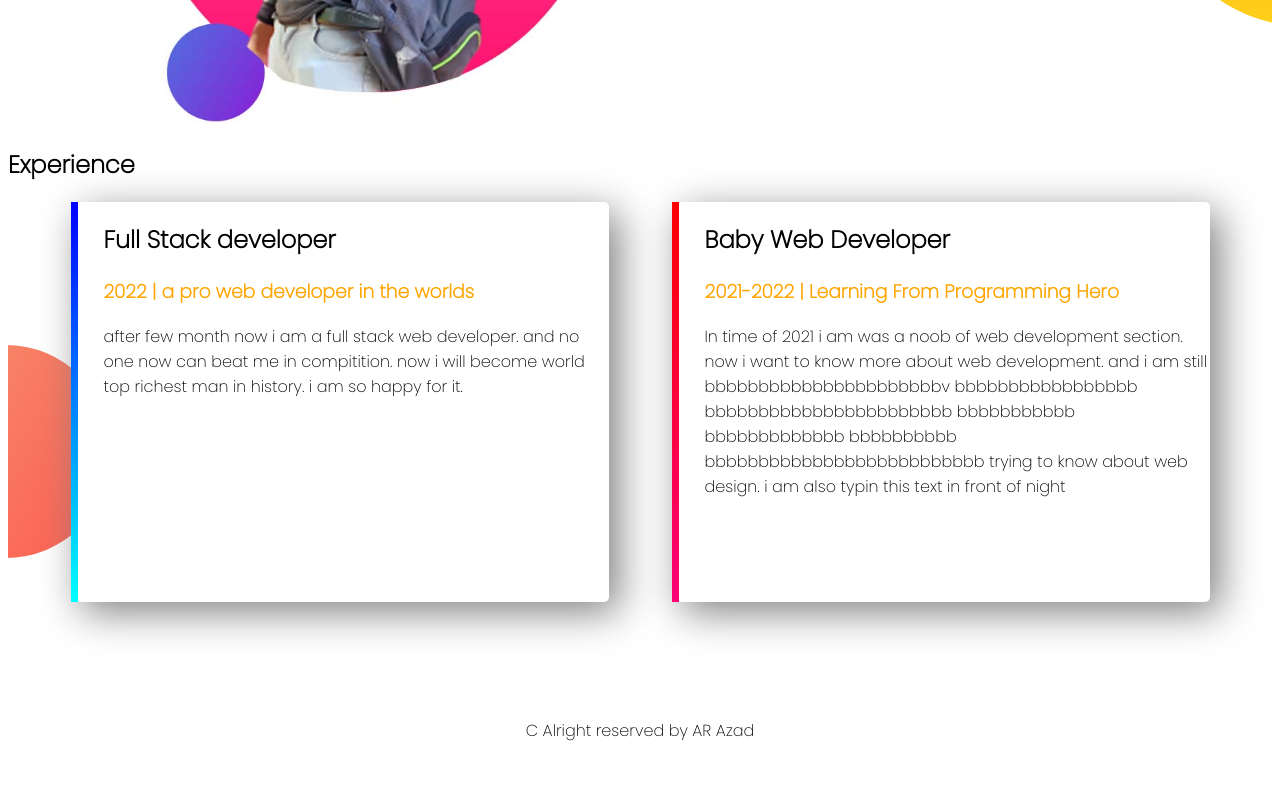
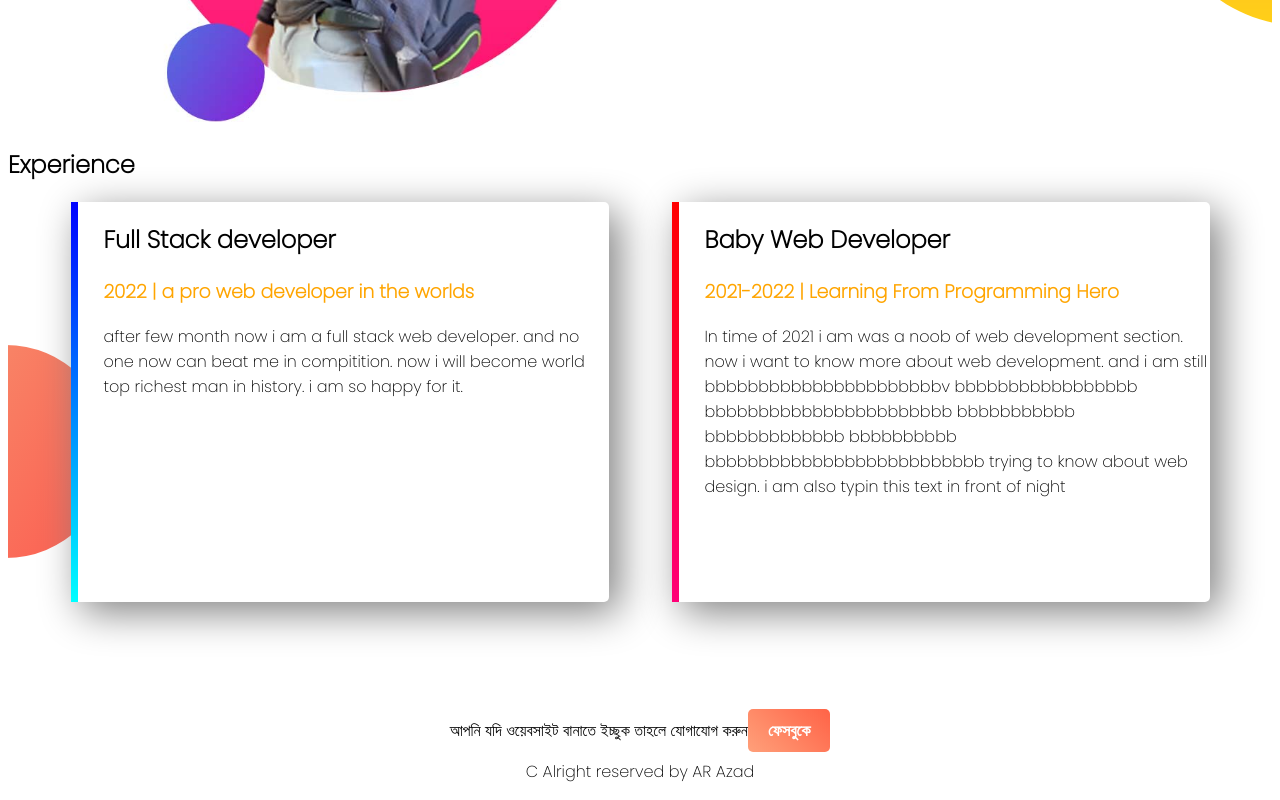
Before and after one commit to arazad72/web-portfolio, a plain HTML site: page index.html in a window 1280 px wide. Shown: the part 881-1681 px from the top of the page. Before the commit the page ends 1640 px from the top, so only its background shows below. Drawn offline with Linux system fonts and the light colour scheme; files whose address does not match are found by name; a web font is replaced by a local one.

Commit message:
new comit

```diff
--- a/index.html
+++ b/index.html
@@ -51,7 +51,9 @@
             <p>In time of 2021 i am was a noob of web development section. now i want to know more about web development. and i am still bbbbbbbbbbbbbbbbbbbbbbv bbbbbbbbbbbbbbbbb bbbbbbbbbbbbbbbbbbbbbbb bbbbbbbbbbb bbbbbbbbbbbbb bbbbbbbbbb bbbbbbbbbbbbbbbbbbbbbbbbbb trying to know about web design. i am also typin this text in front of night</p>
         </div>
     </section>
-    <footer><p>C Alright reserved by AR Azad</p></footer>
+
+    <footer> <p>আপনি যদি ওয়েবসাইট বানাতে ইচ্ছুক তাহলে যোগাযোগ করুন<a class="link-button" href="https//www.facebook.com/arazadking.92">ফেসবুকে</a></p>
+        <p>C Alright reserved by AR Azad</p></footer>
 </body>
 
 </html>
```
